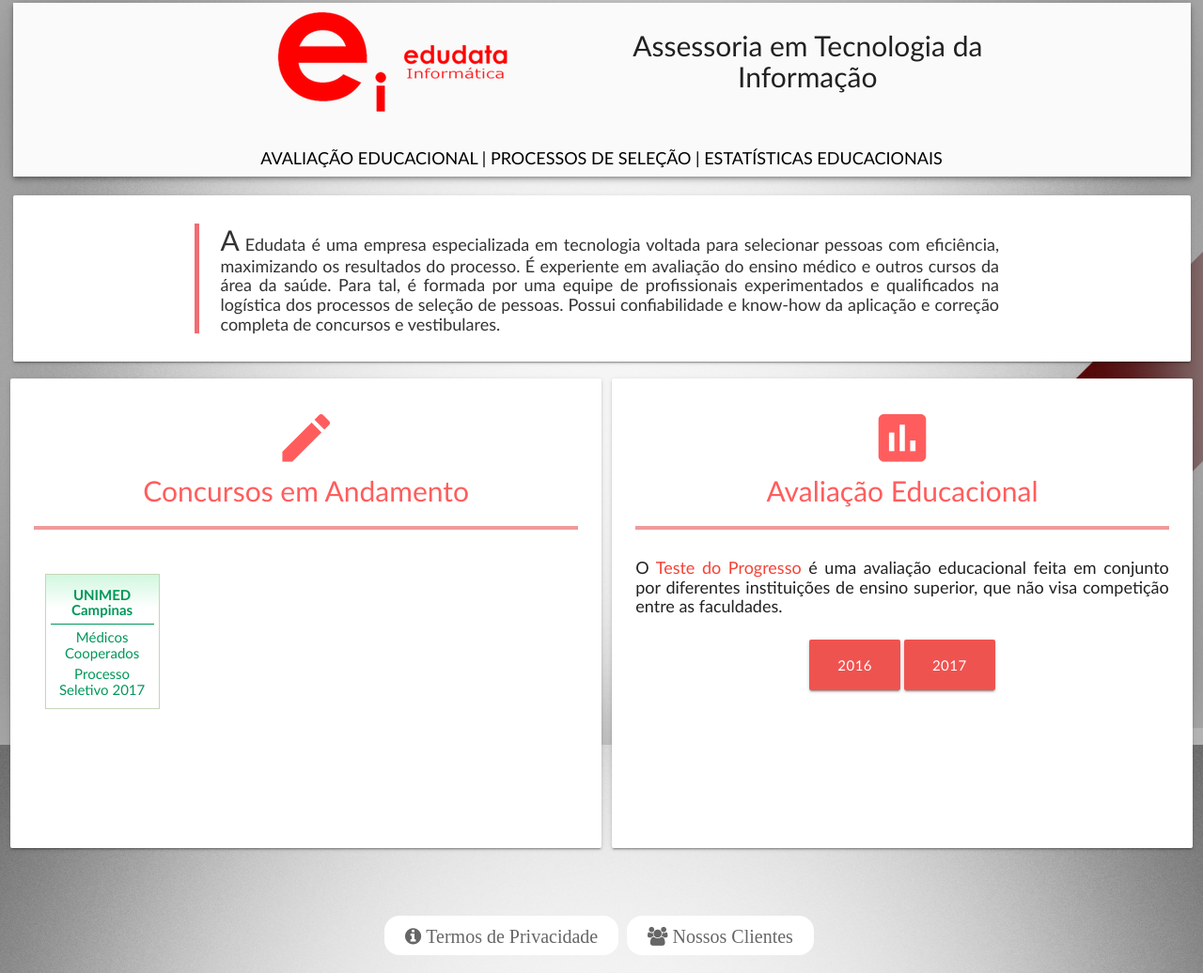
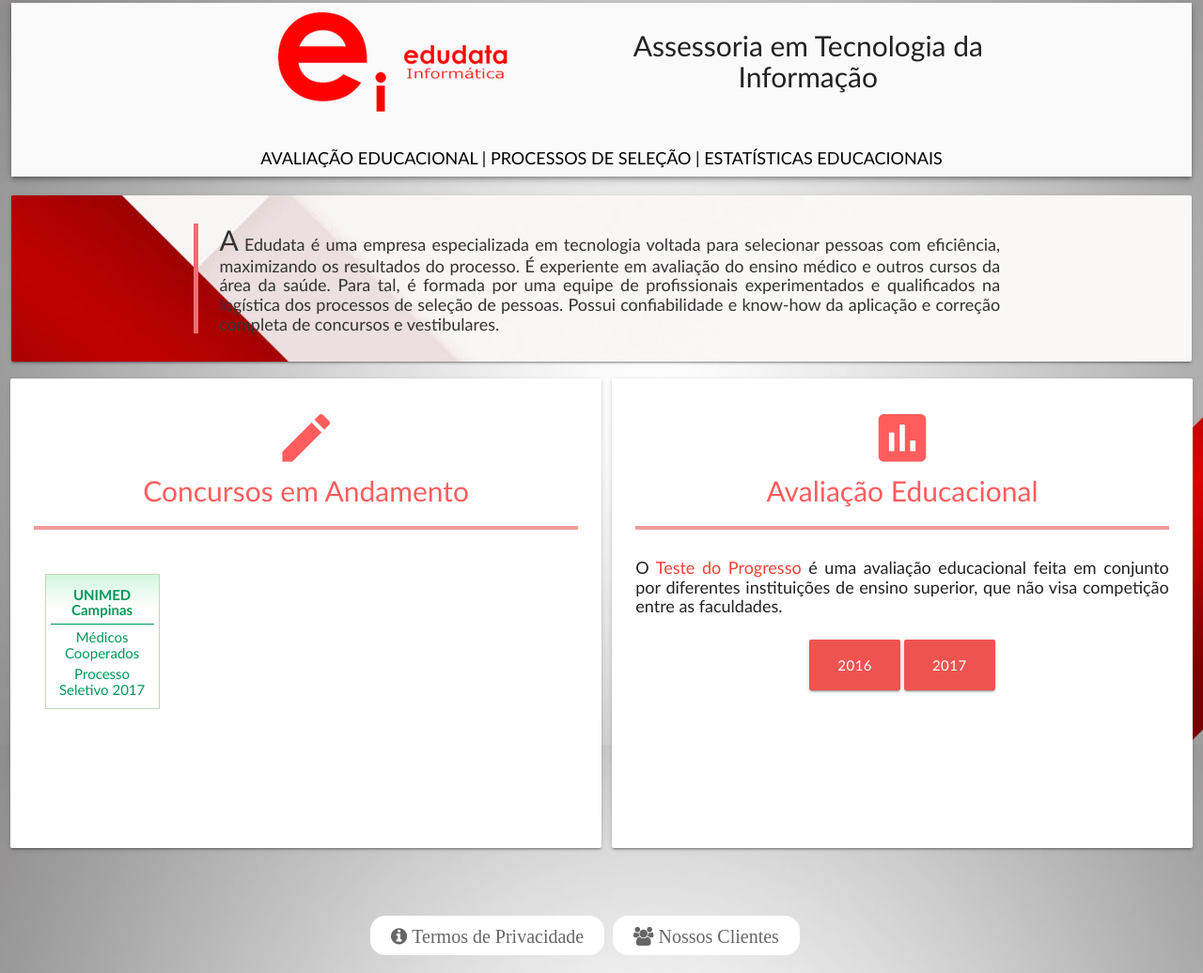
Before and after one commit to gabrielestrela/edudata, a plain HTML site: page index.html in a window 1280 px wide. Shown: the part 7-1043 px from the top of the page at 94% size. Drawn offline with Linux system fonts and the light colour scheme; files whose address does not match are found by name.

Commit message:
Added a background to intro and the body

```diff
--- a/CSS/index.css
+++ b/CSS/index.css
@@ -8,26 +8,26 @@
     min-height: 100vh;
     flex-direction: column;
     font-family: "Trebuchet MS"!important;
-
-    background: url(../IMAGES/wallpapers/redStripe.jpg) center center;
+    background: url(../IMAGES/wallpapers/redStripes.jpg) top left;
     background-size: cover;
-
     background-color: #f4f3f3;
+    /*
     -webkit-box-shadow: inset 0px 0px 128px 16px rgba(179, 179, 179, 1);
     -moz-box-shadow: inset 0px 0px 128px 16px rgba(179, 179, 179, 1);
     box-shadow: inset 0px 0px 128px 16px rgba(179, 179, 179, 1);
+*/
 }
 
 main {
     flex: 1 0 auto;
 }
 
-#header{
-/*    background: url(../IMAGES/wallpapers/3dRedCubes.svg) center center;*/
-    margin: 10px .9em 0;
+#header {
+    /*    background: url(../IMAGES/wallpapers/3dRedCubes.svg) center center;*/
+    margin: 10px .8em 0;
 }
 
-#header img{
+#header img {
     margin-top: 5px;
 }
 
@@ -45,9 +45,9 @@
 #intro {
     padding: 10px 20px 10px 10px;
     margin: 0 auto 10px;
-/*    background-image: url(../IMAGES/wallpapers/3dRedCubes.svg);*/
-    margin-left: .9em;
-    margin-right: .9em;
+    background-image: url(../IMAGES/wallpapers/intro.jpg);
+    margin-left: .8em;
+    margin-right: .8em;
 }
 
 #intro p span {
@@ -186,6 +186,10 @@
     margin-top: 25px;
 }
 
+#extras{
+    margin-right: 30px;
+}
+
 .chip {
     height: 42px;
     font-size: 20px;
--- a/index.html
+++ b/index.html
@@ -136,7 +136,7 @@
 
         <br>
 
-        <div class="row center-align">
+        <div id="extras" class="row center-align">
             <!--
             <div class="col s12 center">
                 <a href="#privacy" id="privacidade">
@@ -214,6 +214,8 @@
             <div class="container">
                 <h4 class="center">Graduação em Medicina</h4>
                 <ul>
+                    <div class=" row">
+                        <div class="col s4">
                             <li>ANHEMBI MORUMBI</li>
                             <li>BAHIANA</li>
                             <li>FAMECA</li>
@@ -231,6 +233,8 @@
                             <li>FURG</li>
                             <li>MULTIVIX</li>
                             <li>PUC - Campinas</li>
+                        </div>
+                        <div class="col s4">
                             <li>PUC - Goiás</li>
                             <li>PUC - Sorocaba</li>
                             <li>SUPREMA</li>
@@ -248,6 +252,8 @@
                             <li>UFRN</li>
                             <li>UFSCAR</li>
                             <li>UFU</li>
+                        </div>
+                        <div class="col s4">
                             <li>ULBRA</li>
                             <li>UNCISAL</li>
                             <li>UNEB</li>
@@ -264,6 +270,8 @@
                             <li>UNISC</li>
                             <li>UPE</li>
                             <li>UPF</li>
+                        </div>
+                    </div>
                 </ul>
 
                 <div class="divider grey lighten-2"></div>
```
Also changed, not shown: IMAGES/wallpapers/intro.jpg (added), IMAGES/wallpapers/redStripes.jpg (added). Lines whose indentation alone changed are shown as unchanged.
